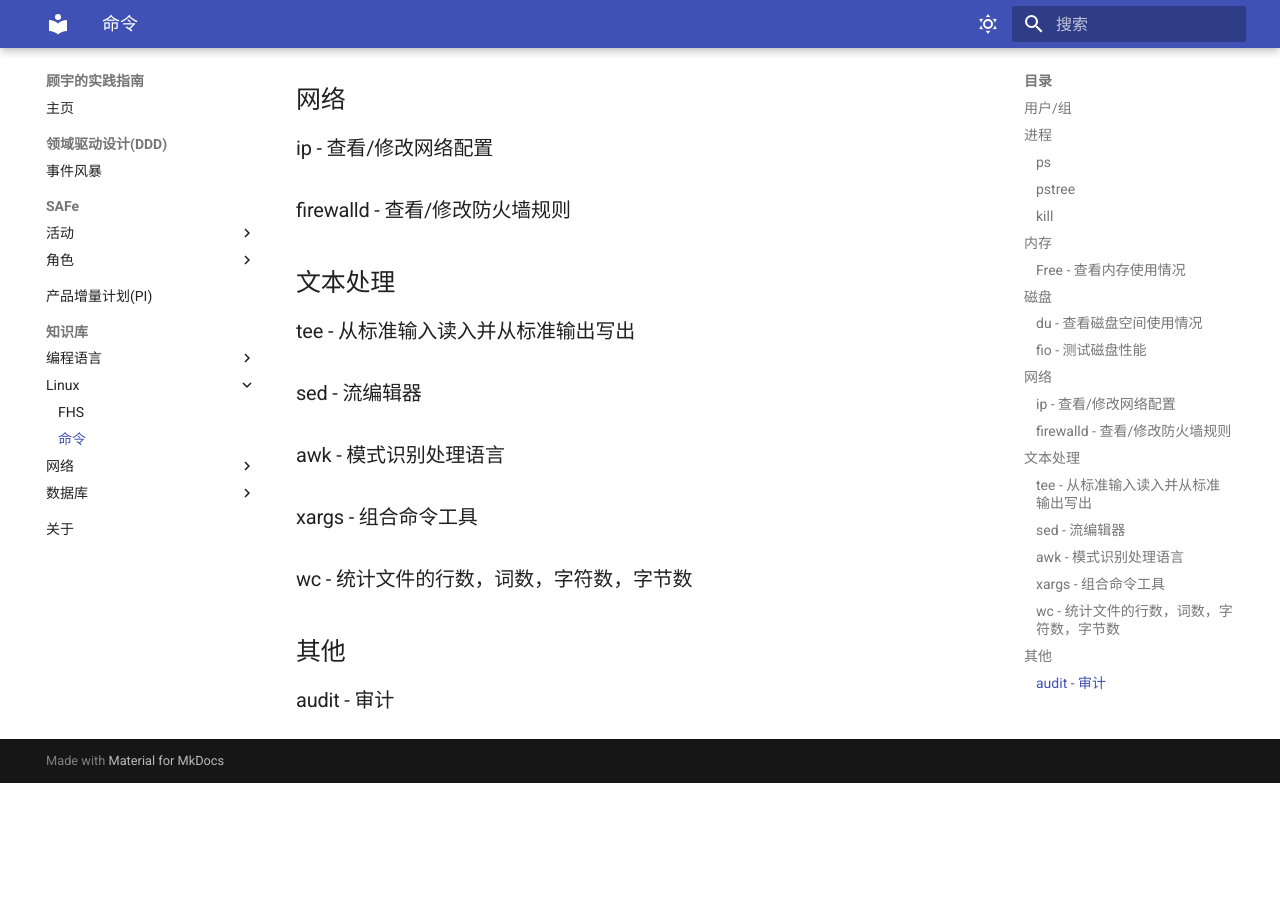
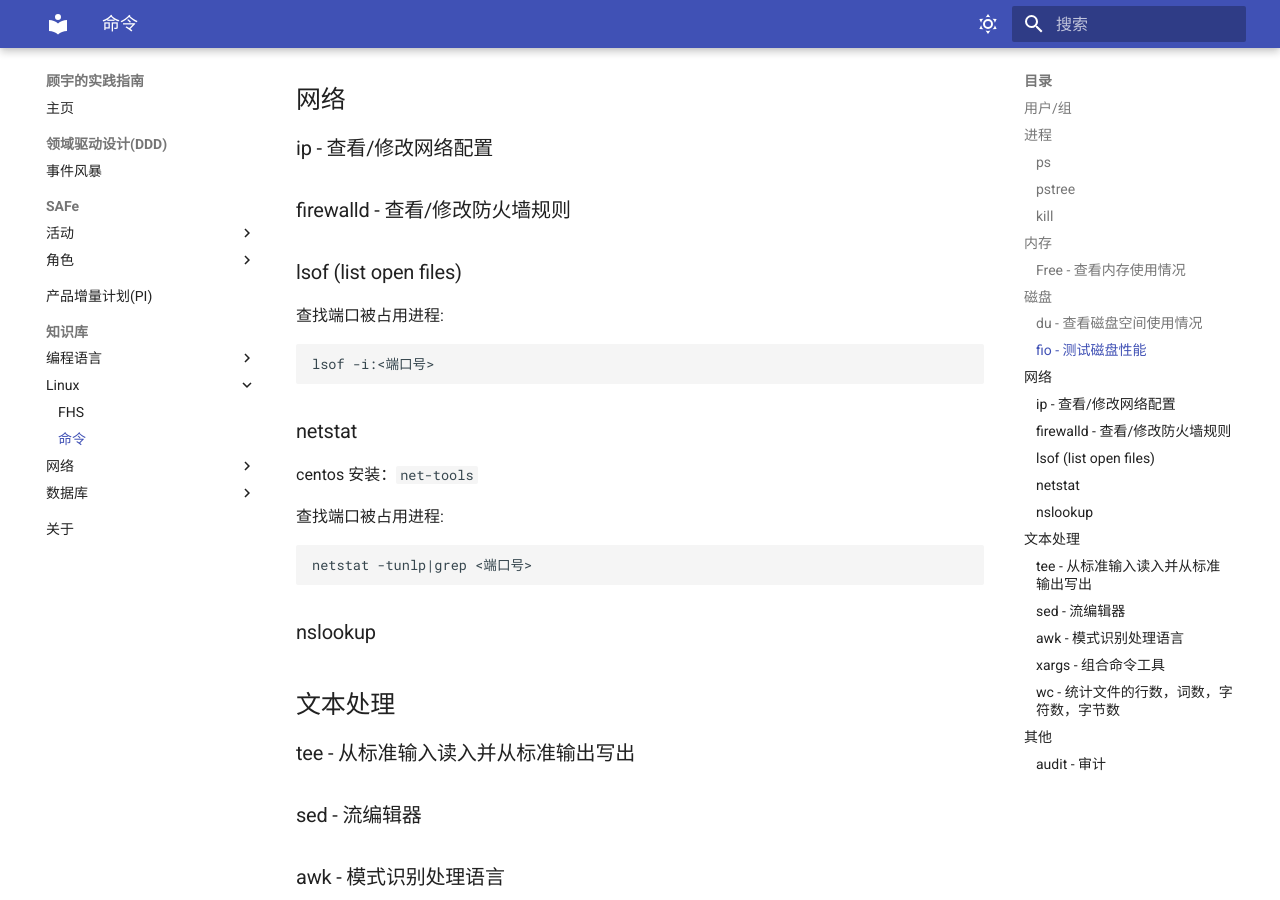
Before and after one commit to wizardbyron/guides, an MkDocs documentation site: the page built from docs/linux/command.md, in a window 1280 px wide and 900 px high, scrolled down 898 px. Built offline with MkDocs 1.6.1 and Material for MkDocs 9.7.7, drawn with Linux system fonts in a browser that asks for light colours; before the commit the page ends 1681 px from its top, so only the background shows below that.

Commit message:
add lsof and netstat

````diff
--- a/docs/linux/command.md
+++ b/docs/linux/command.md
@@ -32,6 +32,26 @@
 
 ### firewalld - 查看/修改防火墙规则
 
+### lsof (list open files)
+
+查找端口被占用进程:
+
+```shell
+lsof -i:<端口号>
+```
+
+### netstat
+
+centos 安装：`net-tools`
+
+查找端口被占用进程:
+
+```shell
+netstat -tunlp|grep <端口号>
+```
+
+### nslookup
+
 ## 文本处理
 
 ### tee - 从标准输入读入并从标准输出写出
````
